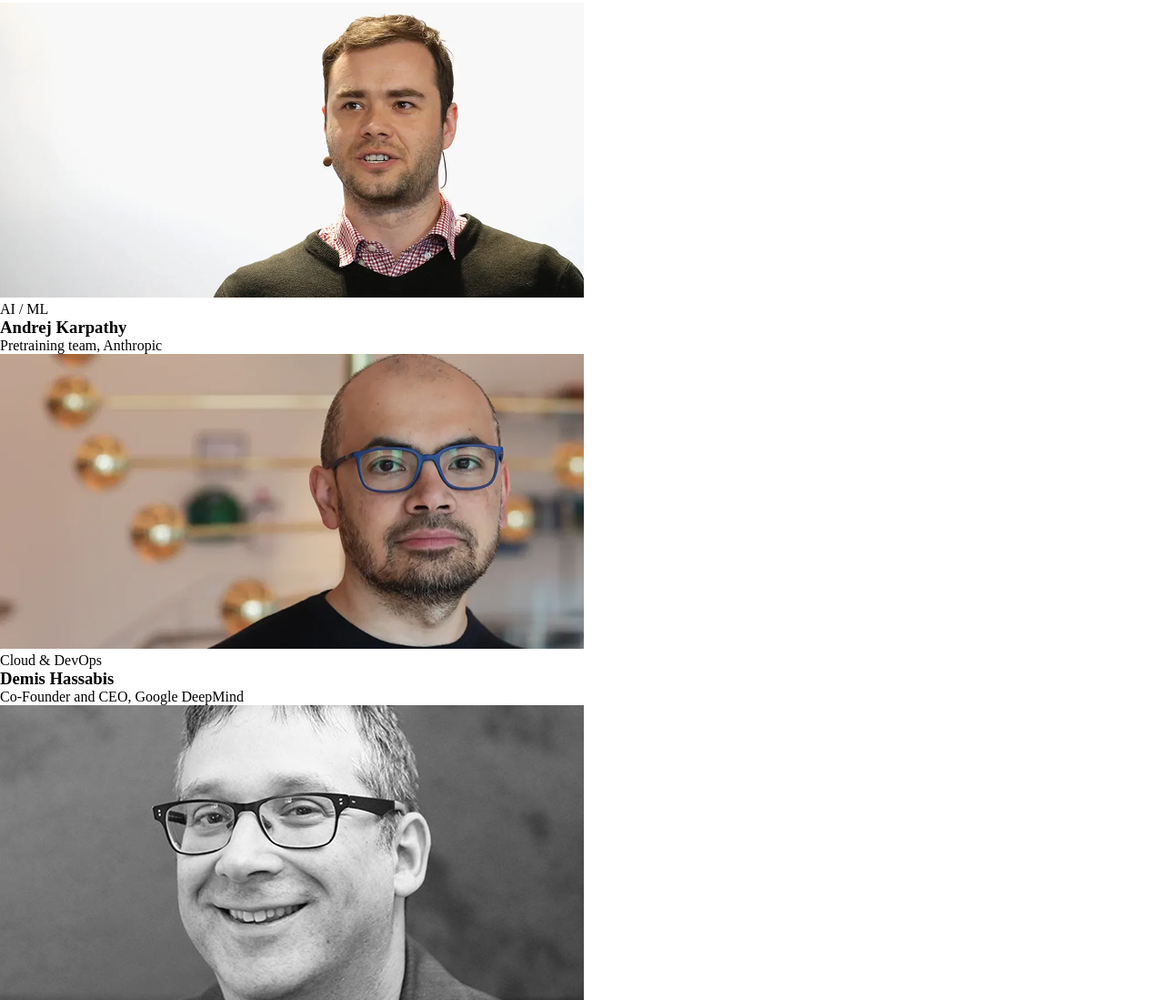
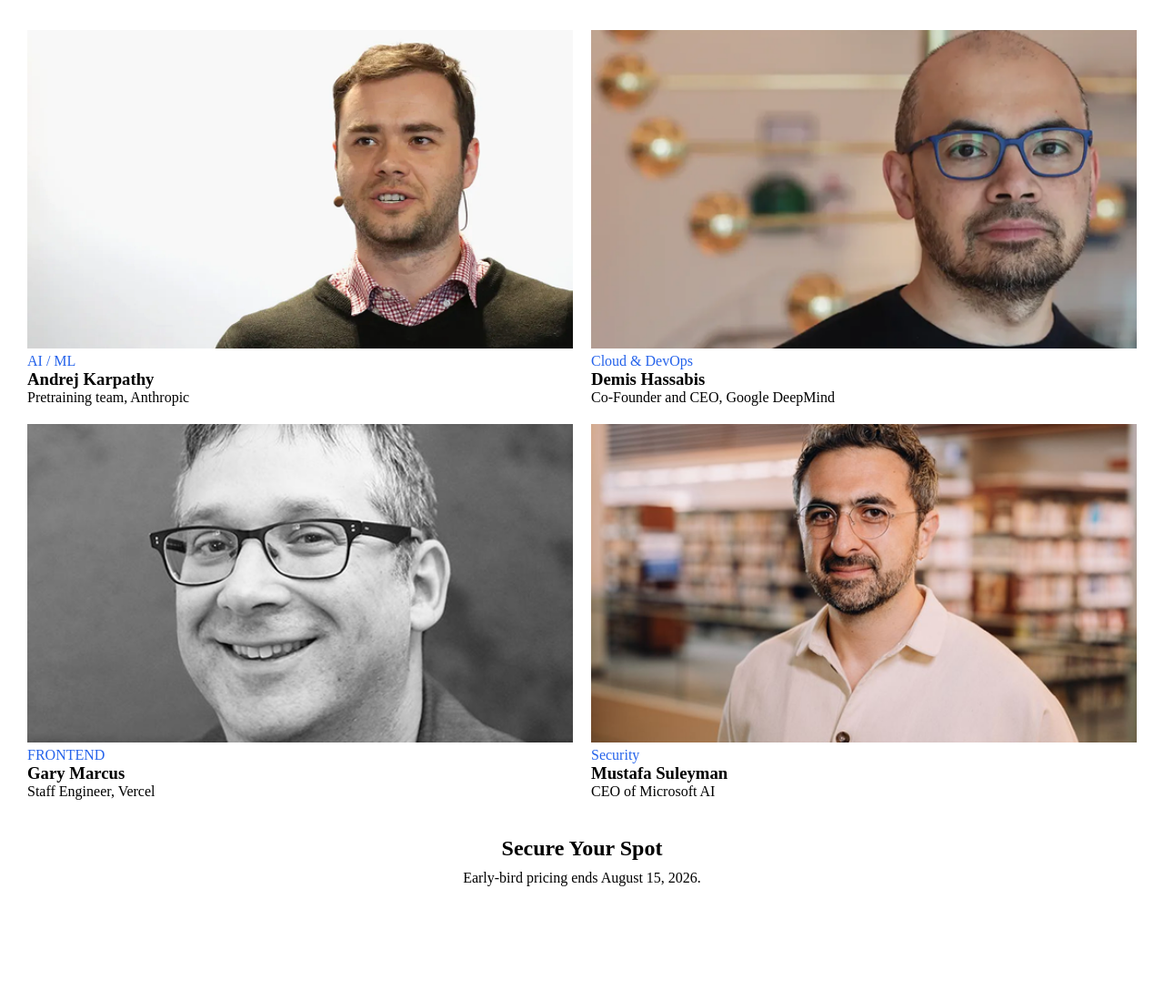
Before and after one commit to Wasi09-dev/b14-devconf, a plain HTML site: page index.html in a window 1280 px wide. Shown: the part 844-1943 px from the top of the page at 91% size. After the commit the page ends 1818 px from the top, so only its background shows below. Drawn offline with Linux system fonts and the light colour scheme.

```diff
--- a/index.html
+++ b/index.html
@@ -73,7 +73,7 @@
 <p class="role">CEO of Microsoft AI</p>
 </div>
 </div>
-
+</div>
 
 
 
@@ -115,6 +115,13 @@
 
 
 </section>
+<!-- pricing plan -->
+ <section>
+<h1>Secure Your Spot</h1>
+<p class="title">Early-bird pricing ends August 15, 2026.</p>
+
+
+ </section>
 
 
 
--- a/style.css
+++ b/style.css
@@ -51,10 +51,31 @@
     color: #FFFFFF;
     border-radius: 15px;
     margin-left: 40%;
-padding: 5px 8px;
+padding: 10px 8px;
 width: 25%;
 }
 section h1{
     text-align: center;
     margin: 10px;
+    font-weight: bold;
 }
+
+.grid{
+    display: grid;
+    grid-template-columns: 1fr 1fr;
+    gap: 20px;
+    padding: 30px
+}
+.speaker-card img{
+    width: 600px;
+    height: 350px;
+    object-fit: cover;
+    display: block;
+}
+.category{
+    margin-top: 5px;
+    color: #2563EB;
+}
+.title{
+    text-align: center;
+}
```
